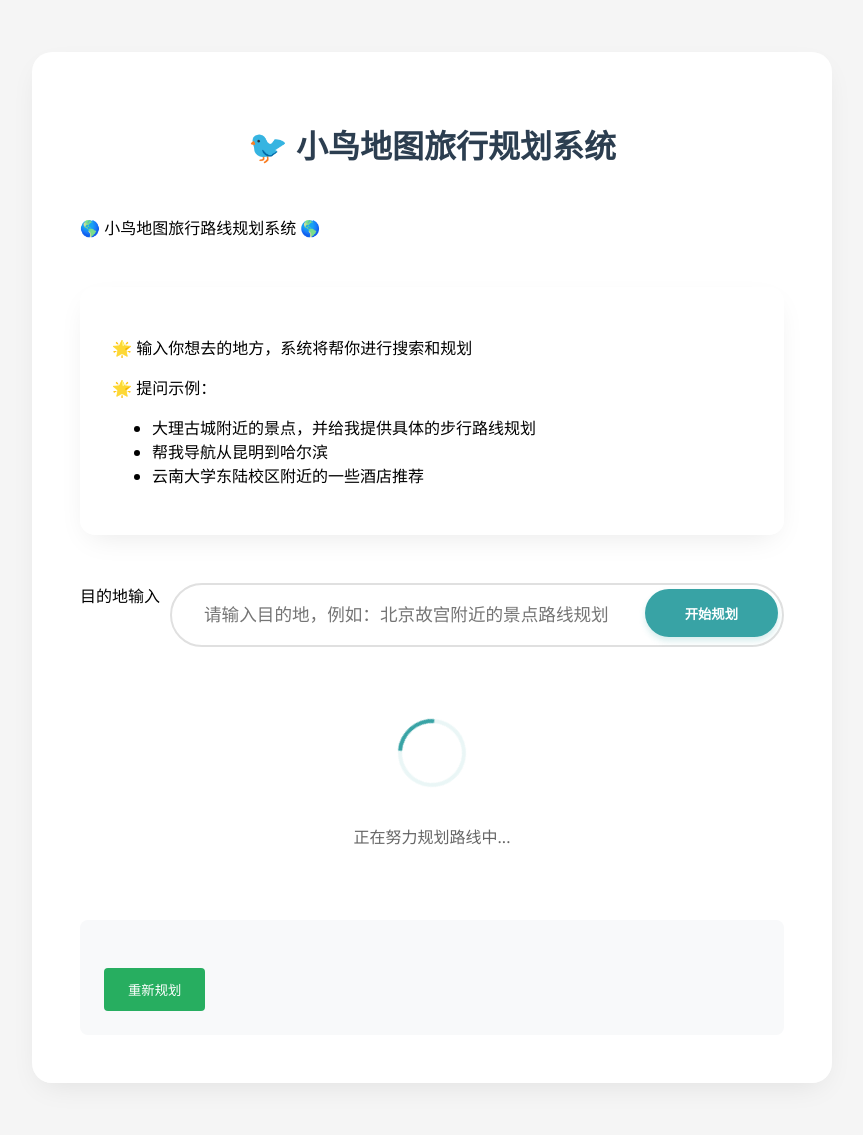
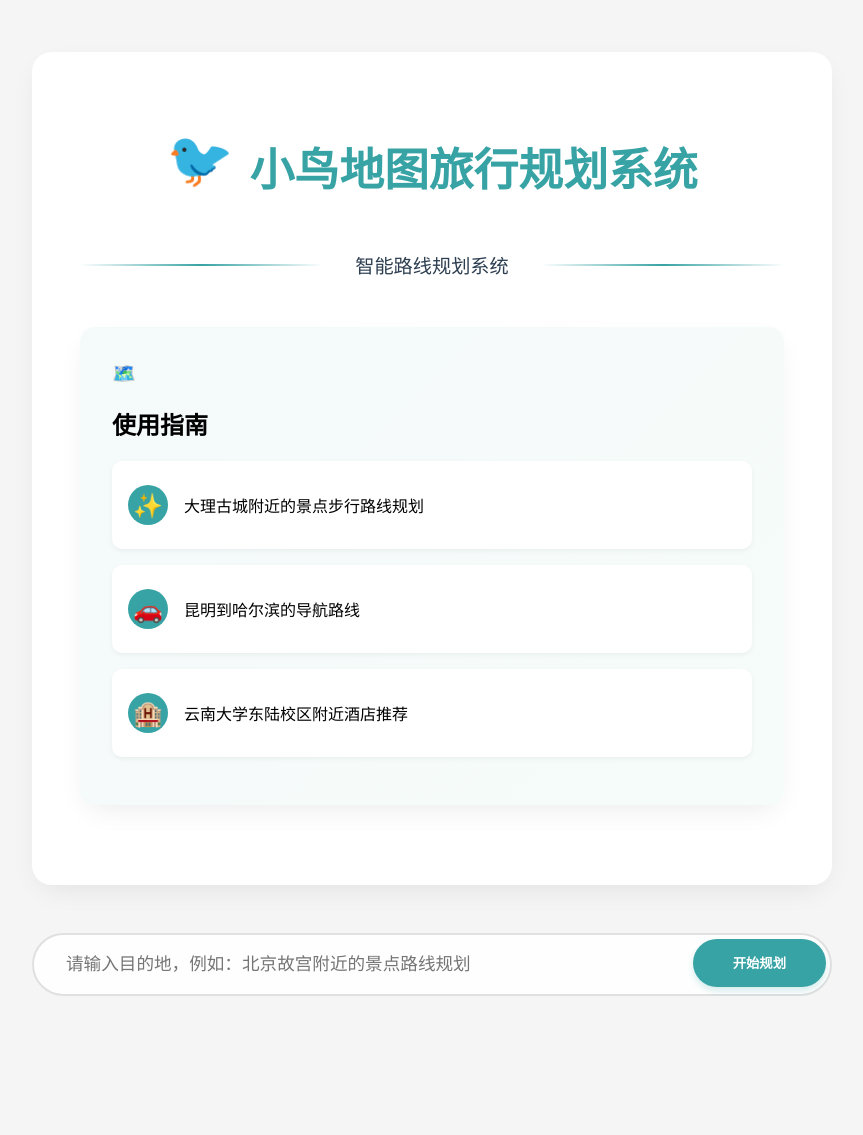
Before and after one commit to Heisenberg-Gao/TravelBird, a Python web app: template templates/index.html in a window 1280 px wide. Shown: the whole page, without its empty margins (208-1071 px from the left). After the commit the page ends 996 px from the top, so only its background shows below. Run offline with Jinja, Linux system fonts and the light colour scheme; the template is opened without the code that fills it, so the values that code supplies are empty.

Commit message:
Update index.html
新的前端

```diff
--- a/templates/index.html
+++ b/templates/index.html
@@ -1,4 +1,4 @@
-<!DOCTYPE html>
+
 <html lang="zh-CN">
 <head>
     <meta charset="UTF-8">
@@ -7,24 +7,44 @@
     <link rel="stylesheet" href="/static/style.css">
 </head>
 <body>
-    <div class="container">
-        <h1>🐦 小鸟地图旅行规划系统</h1>
-        <div class="section-divider">
-            <span>🌎 小鸟地图旅行路线规划系统 🌎</span>
+<!-- 修改标题和说明部分 -->
+<div class="container">
+    <h1 class="main-title">
+        <span class="icon">🐦</span>
+        小鸟地图旅行规划系统
+    </h1>
+
+    <div class="section-divider">
+        <div class="divider-line"></div>
+        <span class="divider-text">智能路线规划系统</span>
+        <div class="divider-line"></div>
+    </div>
+
+    <div class="instruction-box gradient-bg">
+        <div class="instruction-header">
+            <span class="icon">🗺️</span>
+            <h2>使用指南</h2>
         </div>
-        <div class="instruction-box">
-            <p>🌟 输入你想去的地方，系统将帮你进行搜索和规划</p>
-            <p>🌟 提问示例：</p>
-            <ul>
-                <li>大理古城附近的景点，并给我提供具体的步行路线规划</li>
-                <li>帮我导航从昆明到哈尔滨</li>
-                <li>云南大学东陆校区附近的一些酒店推荐</li>
-            </ul>
+        <div class="example-list">
+            <div class="example-item">
+                <span class="bullet">✨</span>
+                <p>大理古城附近的景点步行路线规划</p>
+            </div>
+            <div class="example-item">
+                <span class="bullet">🚗</span>
+                <p>昆明到哈尔滨的导航路线</p>
+            </div>
+            <div class="example-item">
+                <span class="bullet">🏨</span>
+                <p>云南大学东陆校区附近酒店推荐</p>
+            </div>
         </div>
+    </div>
 
+    <!-- 保持原有表单结构 -->
+</div>
         <form id="queryForm">
             <div class="input-group">
-                <label for="query" class="sr-only">目的地输入</label>
                 <input type="text" id="query" name="query"
                        placeholder="请输入目的地，例如：北京故宫附近的景点路线规划" required>
                 <button type="submit">开始规划</button>
@@ -32,17 +52,18 @@
         </form>
 
         <!-- 加载状态 -->
-        <div id="loading" class="loading">
+        <div id="loading" class="loading" style="display:none;">
             <div class="loader"></div>
             <p>正在努力规划路线中...</p>
         </div>
 
         <!-- 结果展示 -->
-        <div id="resultContainer" class="result-container">
+        <div id="resultContainer" class="result-container" style="display:none;">
             <div id="resultContent"></div>
             <button onclick="resetForm()" class="back-btn">重新规划</button>
         </div>
     </div>
+
 <script>
 document.getElementById('queryForm').addEventListener('submit', async (e) => {
     e.preventDefault();
```
